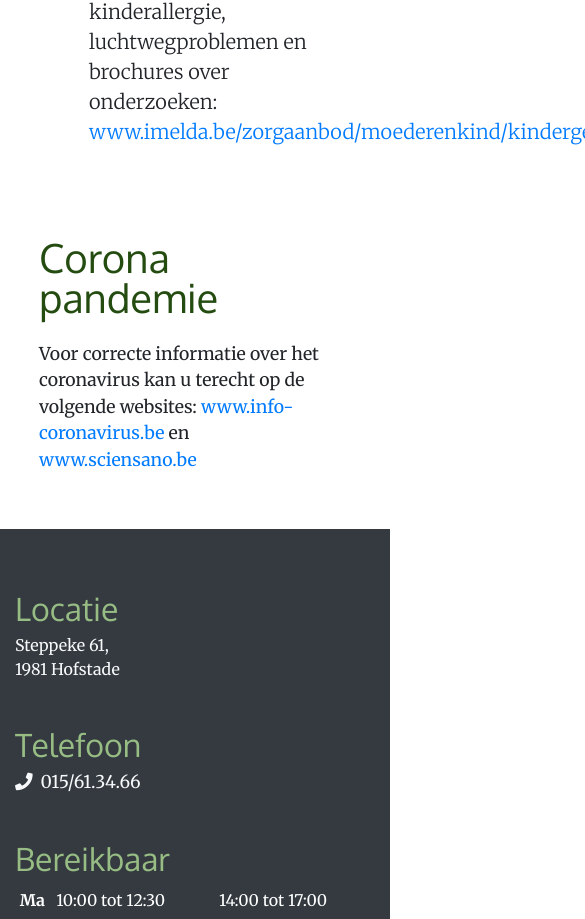
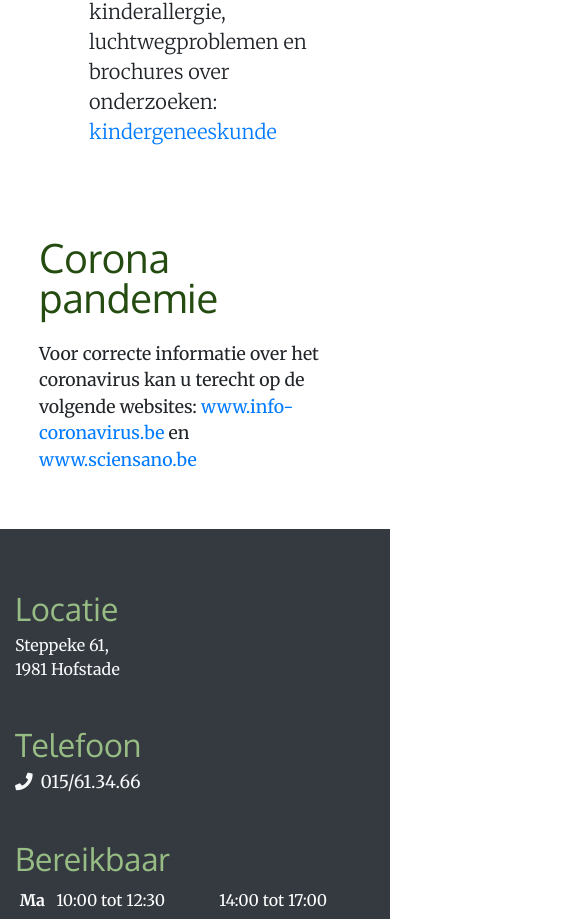
Before and after one commit to dangillet/dangillet.github.io, a website: page medische_info.html in a window 390 px wide. Shown: the part 3255-4174 px from the top of the page, 585 px wide, since content can reach past the window. Drawn offline with nearby package versions, Linux system fonts and the light colour scheme.

Commit message:
Fix medische_info page for mobiles

```diff
--- a/medische_info.html
+++ b/medische_info.html
@@ -139,7 +139,7 @@
                         <li><span class="fa-li"><i class="far fa-dot-circle text-danger"></i></span> Informatie over
                             vaccinatie, kinderallergie, luchtwegproblemen en brochures over onderzoeken:
                             <a href="https://www.imelda.be/zorgaanbod/moederenkind/kindergeneeskunde">
-                                www.imelda.be/zorgaanbod/moederenkind/kindergeneeskunde</a>
+                                kindergeneeskunde</a>
                         </li>
 
                     </ul>
```
